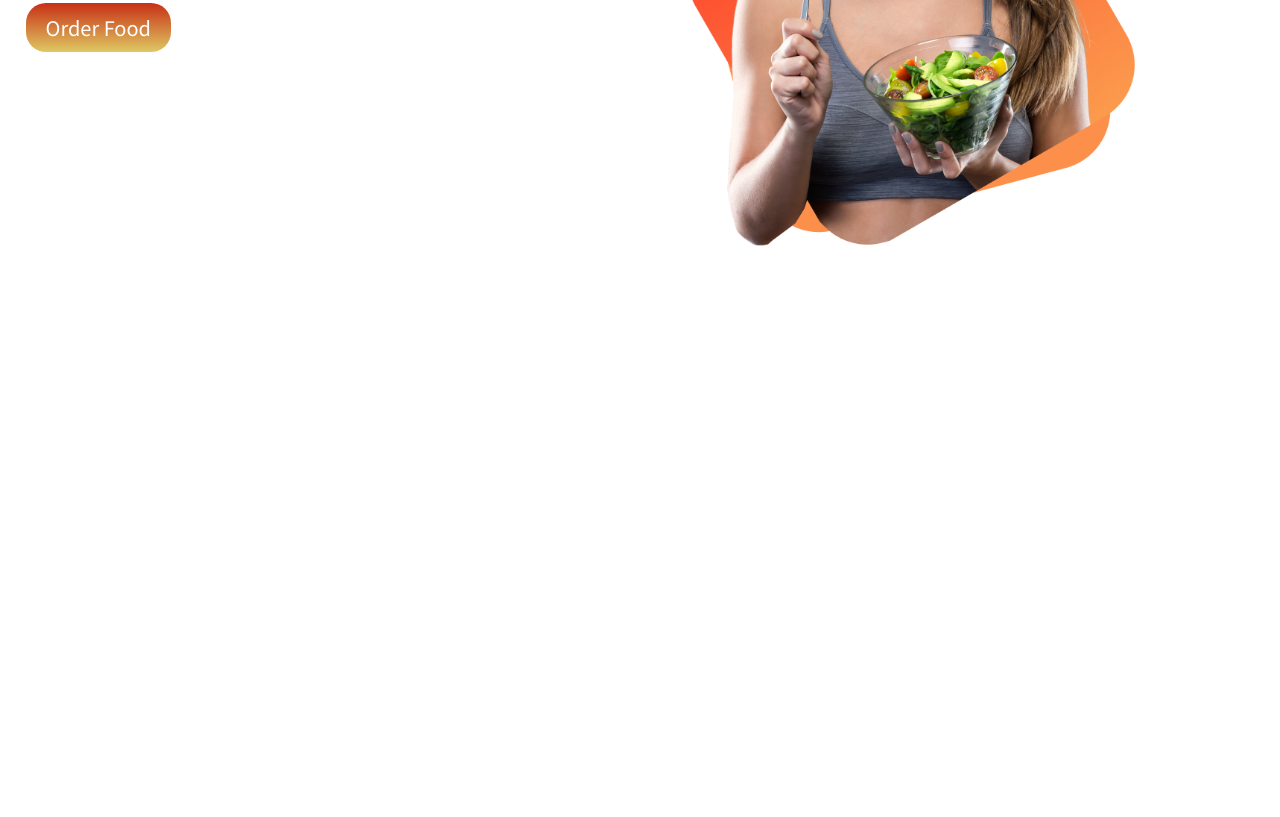
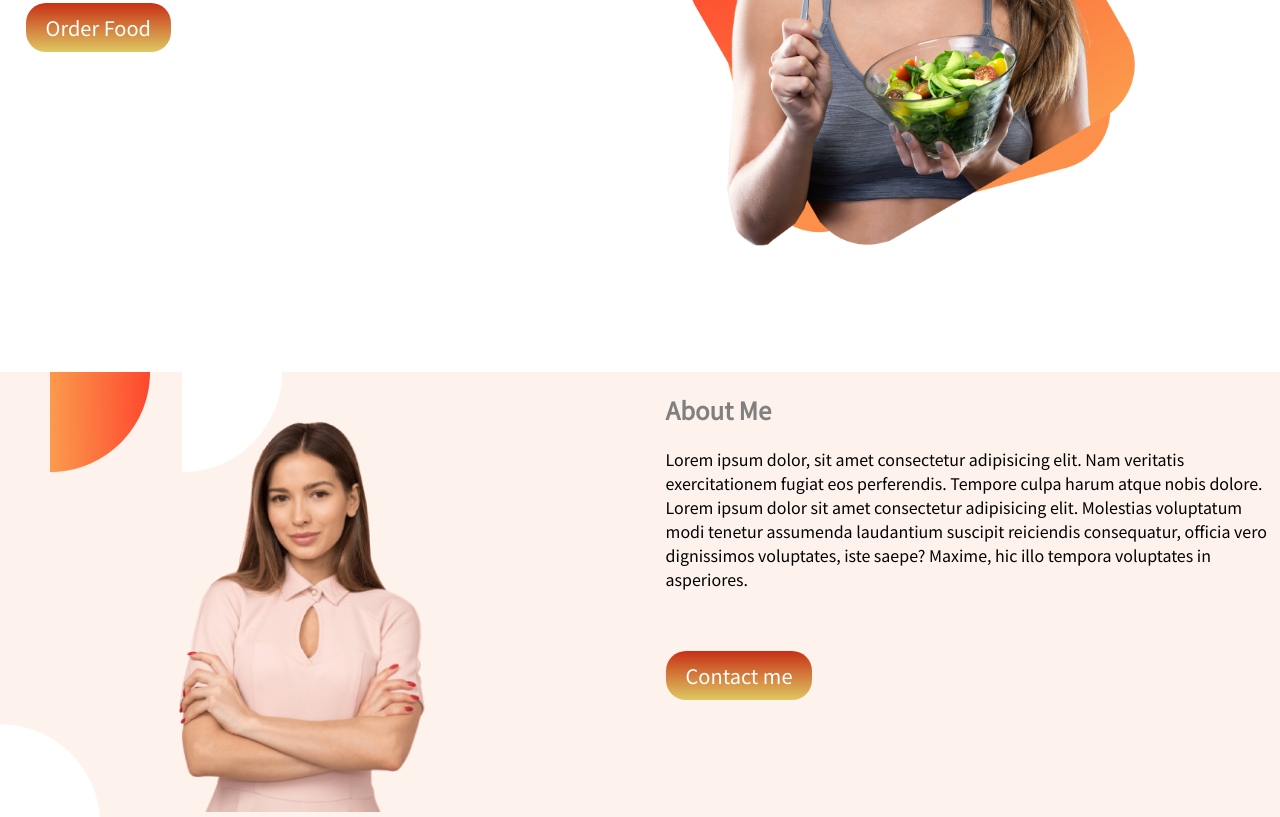
Before and after one commit to NadiaDipa/food-hub, a plain HTML site: page index.html in a window 1280 px wide. Shown: the part 291-1108 px from the top of the page. Before the commit the page ends 800 px from the top, so only its background shows below. Drawn offline with Linux system fonts and the light colour scheme.

Commit message:
about added

```diff
--- a/index.html
+++ b/index.html
@@ -1,5 +1,6 @@
 <!DOCTYPE html>
 <html lang="en">
+
 <head>
     <meta charset="UTF-8">
     <meta http-equiv="X-UA-Compatible" content="IE=edge">
@@ -12,21 +13,41 @@
 
     <link rel="stylesheet" href="style.css">
 </head>
+
 <body>
+    <!-- top-section -->
     <section class="top-banner">
         <div class="half-width">
             <h1><span class="coral-color">Delicious</span> <span class="grey-color">Foods</span></h1>
-
             <h1><span class="grey-color">Real Specialty of Foods</span> </h1>
-
-            <h5><span class="grey-color" >Presenting a shop with Healthy Organic Food.We provide healthy and delicious food. Every menu item is Organic.</span></h5>
+            <h5><span class="grey-color">Presenting a shop with Healthy Organic Food.We provide healthy and delicious
+                    food. Every menu item is Organic.</span></h5>
             <a class="btn-link" target="_blank" href="https://www.linkedin.com/in/nadia-islam-dipa/">Order Food</a>
         </div>
         <div class="half-width">
             <img src="images/female.png" alt="">
+        </div>
+    </section>
+    <!-- middle-section -->
+    <section class="middle-section">
+        <div class="half-width">
+            <img src="images/about.png" alt="">
+        </div>
+        <div class="half-width">
+            <h2 class="grey-color">About Me</h2>
 
+            <p id="about">Lorem ipsum dolor, sit amet consectetur adipisicing elit. Nam veritatis exercitationem fugiat
+                eos perferendis. Tempore culpa harum atque nobis dolore.
+                Lorem ipsum dolor sit amet consectetur adipisicing elit. Molestias voluptatum modi tenetur assumenda
+                laudantium suscipit reiciendis consequatur, officia vero dignissimos voluptates, iste saepe? Maxime, hic
+                illo tempora voluptates in asperiores.</p>
+            <a class="btn-link" target="_blank" href="https://www.linkedin.com/in/nadia-islam-dipa/">Contact me</a>
         </div>
+    </section>
+    <section >
+
     </section>
 
 </body>
+
 </html>
--- a/style.css
+++ b/style.css
@@ -1,39 +1,62 @@
-body{
+body {
     font-family: 'Noto Sans JP',
-    sans-serif;
+        sans-serif;
     margin: 0;
 }
+
 /* banner-section */
-.half-width h1{
+.half-width h1 {
     font-size: 40px;
     font-weight: 700;
 }
-.coral-color{
+
+.coral-color {
     color: coral;
 }
-.grey-color{
+
+.grey-color {
     color: gray;
 
 }
-.btn-link{
+
+.btn-link {
     text-decoration: none;
-    background-image: linear-gradient(rgb(199, 48, 22),rgb(223, 200, 98));
+    background-image: linear-gradient(rgb(199, 48, 22), rgb(223, 200, 98));
     padding: 10px 20px;
     border-radius: 20px;
     color: white;
     font-size: 20px;
 }
-h5{
+
+h5 {
     margin-bottom: 50px;
 }
-.half-width{
+
+.half-width {
     width: 50%;
     padding-left: 2%;
 }
-.half-width img{
+
+.half-width img {
     width: 80%;
 }
-.top-banner{
+
+.top-banner {
     display: flex;
-    margin-bottom: 150px;
+    margin-bottom: 100px;
 }
+
+/* middle-section */
+.middle-section {
+    display: flex;
+    background-image: url(images/7.png);
+}
+
+.middle-section img {
+    width: 40%;
+    padding-left: 25%;
+    padding-top: 50px;
+}
+#about{
+    margin-bottom: 70px;
+}
```
Also changed, not shown: images/7.png (added), images/about.png (added), images/bg.jpg (added).
